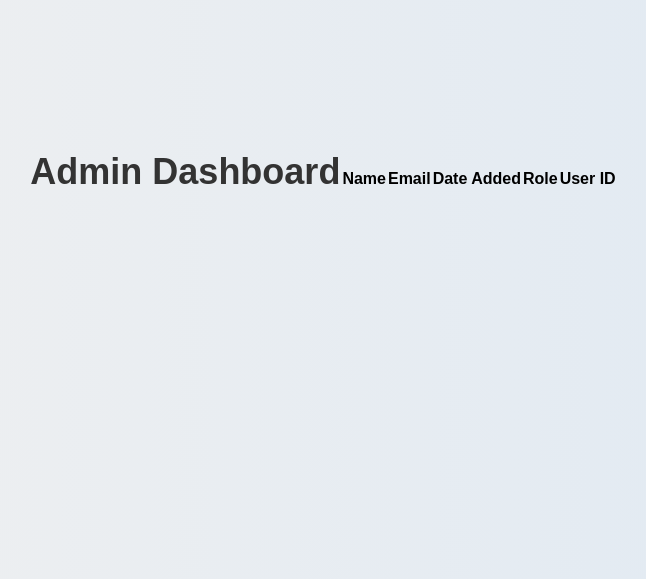
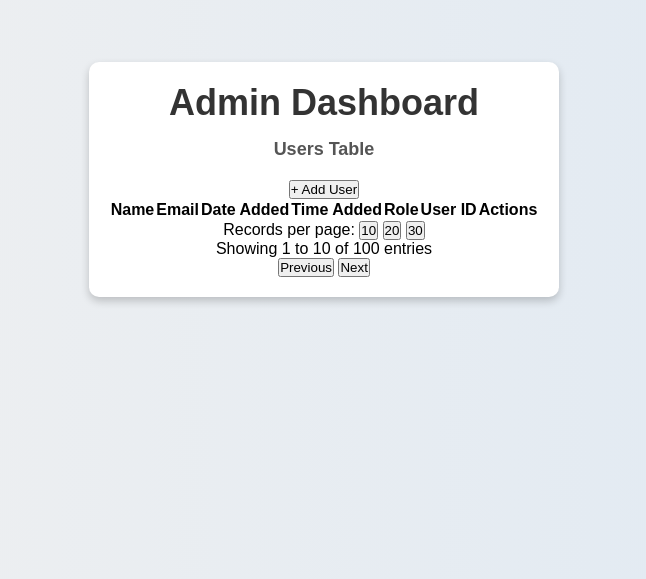
Before and after one commit to ellizz/Metrobank-SQL-eLearning-Platform, a website: page public/dashAdmin.html in a window 1280 px wide. Shown: the part 221-800 px from the top of the page, without its empty margins (316-962 px from the left). Drawn offline with Linux system fonts and the light colour scheme; files that its build step writes are made by us from their sources; no server answers.

Commit message:
Admin Fetches Users

```diff
--- /dev/null
+++ b/public/css/dashAdmin.css
@@ -0,0 +1,130 @@
+body {
+    font-family: Arial, sans-serif;
+    background-color: #f4f4f4;
+    margin: 0;
+    padding: 20px;
+}
+
+.container {
+    max-width: 1200px;
+    margin: auto;
+    background: white;
+    padding: 20px;
+    border-radius: 5px;
+    box-shadow: 0 0 10px rgba(0, 0, 0, 0.1);
+}
+
+header {
+    text-align: center;
+    margin-bottom: 20px;
+}
+
+.user-table {
+    margin: 20px 0;
+}
+
+.table-header {
+    display: flex;
+    justify-content: space-between;
+    align-items: center;
+}
+
+.add-user {
+    padding: 10px 15px;
+    background-color: #007bff;
+    color: white;
+    border: none;
+    border-radius: 5px;
+    cursor: pointer;
+}
+
+.add-user:hover {
+    background-color: #0056b3;
+}
+
+.table-controls {
+    display: flex;
+    justify-content: space-between;
+    margin: 10px 0;
+}
+
+.table-controls input {
+    padding: 5px 10px;
+    border-radius: 5px;
+    border: 1px solid #ccc;
+}
+
+table {
+    width: 100%;
+    border-collapse: collapse;
+}
+
+th, td {
+    padding: 10px;
+    border-bottom: 1px solid #ccc;
+    text-align: left;
+}
+
+th {
+    background-color: #007bff;
+    color: white;
+}
+
+.edit, .delete {
+    border: none;
+    background: none;
+    cursor: pointer;
+}
+
+.edit {
+    color: green;
+}
+
+.edit:hover {
+    text-decoration: underline;
+}
+
+.delete {
+    color: red;
+}
+
+.delete:hover {
+    text-decoration: underline;
+}
+
+.pagination {
+    display: flex;
+    justify-content: space-between;
+    align-items: center;
+    margin-top: 10px;
+}
+
+.pagination button {
+    padding: 8px 16px;
+    background-color: #007bff;
+    color: white;
+    border: none;
+    border-radius: 5px;
+    cursor: pointer;
+}
+
+.pagination button:hover {
+    background-color: #0056b3;
+}
+
+.records-per-page {
+    display: flex;
+    align-items: center;
+}
+
+.records-per-page button {
+    padding: 5px 10px;
+    margin-left: 5px;
+    font-size: 14px;
+    cursor: pointer;
+    border-radius: 5px;
+}
+
+.records-per-page button:hover {
+    background-color: #ddd;
+}
--- a/public/dashAdmin.html
+++ b/public/dashAdmin.html
@@ -4,19 +4,32 @@
     <meta charset="UTF-8">
     <meta name="viewport" content="width=device-width, initial-scale=1.0">
     <title>Admin Dashboard</title>
-    <link rel="stylesheet" href="dashboard.css">
+    <link rel="stylesheet" href="css/dashboard.css">
 </head>
 <body>
+
+    <div class="dashboard-container">
+        <!-- Header -->
         <h1>Admin Dashboard</h1>
 
+        <!-- Users Table Box -->
+        <div class="user-table-box">
+            <h2>Users Table</h2>
+
+            <!-- Add User Button -->
+            <button class="add-user-btn">+ Add User</button>
+
+            <!-- Users Table -->
             <table id="user-table">
                 <thead>
                     <tr>
                         <th>Name</th>
                         <th>Email</th>
                         <th>Date Added</th>
+                        <th>Time Added</th>
                         <th>Role</th>
                         <th>User ID</th>
+                        <th>Actions</th>
                     </tr>
                 </thead>
                 <tbody>
@@ -24,9 +37,29 @@
                 </tbody>
             </table>
 
+            <!-- Pagination -->
+            <div class="pagination">
+                <div class="records-per-page">
+                    <span>Records per page: </span>
+                    <button class="records-btn">10</button>
+                    <button class="records-btn">20</button>
+                    <button class="records-btn">30</button>
+                </div>
+                <div class="pagination-info">
+                    <span>Showing 1 to 10 of 100 entries</span>
+                </div>
+                <div class="page-nav">
+                    <button class="prev-btn">Previous</button>
+                    <button class="next-btn">Next</button>
+                </div>
+            </div>
+        </div>
+
+    </div>
+
     <script>
         // Fetch users from the backend
-        fetch('/users')
+        fetch('http://localhost:3000/users')
             .then(response => response.json())
             .then(users => {
                 const tableBody = document.querySelector('#user-table tbody');
@@ -36,13 +69,19 @@
                         <td>${user.name}</td>
                         <td>${user.email}</td>
                         <td>${new Date(user.created_at).toLocaleDateString()}</td>
+                        <td>${new Date(user.created_at).toLocaleTimeString()}</td>
                         <td>${user.role}</td>
                         <td>${user.user_id}</td>
+                        <td>
+                            <button class="edit-btn">✎ Edit</button>
+                            <button class="delete-btn">🗑️ Delete</button>
+                        </td>
                     `;
                     tableBody.appendChild(row);
                 });
             })
             .catch(err => console.error('Error fetching users:', err));
     </script>
+
 </body>
 </html>
```
Also changed, not shown: server/server.js (+10 -2 lines). Lines whose indentation alone changed are shown as unchanged.
